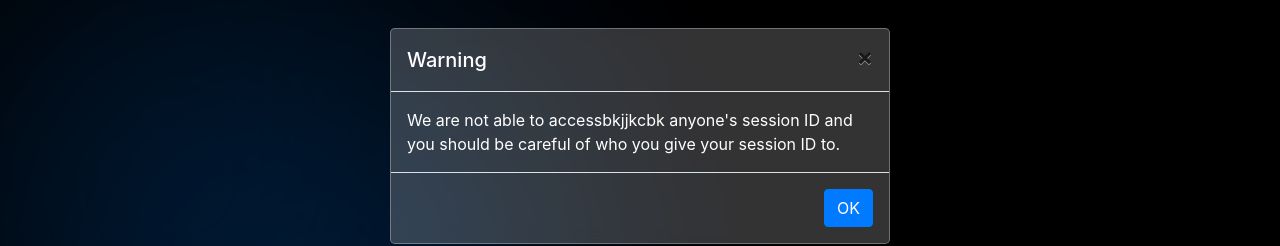
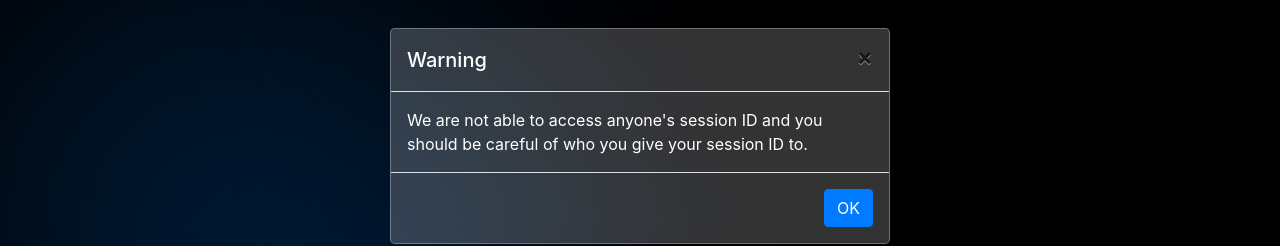
Before and after one commit to Thajoshua/izuku-paircode, a website: page pair.html in a window 1280 px wide. Shown: the top 246 px of the page. Drawn offline with nearby package versions, Linux system fonts and the light colour scheme.

Commit message:
jjjkkjjjkjkj

```diff
--- a/pair.html
+++ b/pair.html
@@ -133,7 +133,7 @@
           </button>
         </div>
         <div class="modal-body">
-          We are not able to accessbkjjkcbk anyone's session ID and you should be careful of who you give your session ID to.
+          We are not able to access anyone's session ID and you should be careful of who you give your session ID to.
         </div>
         <div class="modal-footer">
           <button type="button" class="btn btn-primary" data-dismiss="modal">OK</button>
```
